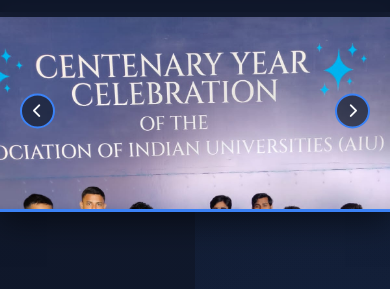
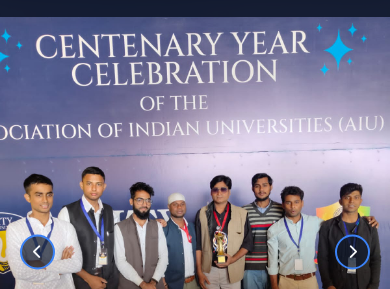
Before and after one commit to MohammadSahilshaikh/MD-RAHIL-SHAIKH, a plain HTML site: page index.html in a window 390 px wide. Shown: the part 68-357 px from the top of the page. Drawn offline with Linux system fonts and the light colour scheme; grey boxes are pictures that could not be loaded.

Commit message:
Optimized Hero Slider CSS: used height auto and object-fit cover for better scaling across all devices

```diff
--- a/index.html
+++ b/index.html
@@ -469,7 +469,9 @@
         /* ======= SLIDER SECTION (TOP) ======= */
         .top-slider {
             width: 100%;
-            height: 550px;
+            height: auto; /* Scaling automatically */
+            min-height: 400px; /* Ensures visible area if images load slowly */
+            max-height: 90vh; /* Limits height on very large screens */
             position: relative;
             overflow: hidden;
             margin-top: 70px;
@@ -482,22 +484,24 @@
 
         .slider-track {
             display: flex;
-            height: 100%;
             transition: transform 0.5s ease-in-out;
             width: 100%;
         }
 
         .slider-slide {
             min-width: 100%;
-            height: 100%;
             position: relative;
+            display: flex;
+            justify-content: center;
+            align-items: center;
         }
 
         .slider-img {
             width: 100%;
-            height: 100%;
-            object-fit: cover;
-            object-position: top;
+            height: auto; /* Scales proportionally */
+            max-height: 90vh;
+            object-fit: cover; /* Fills container while maintaining quality */
+            object-position: center; /* Centers the focus for better cropping if necessary */
         }
 
         .slider-btn {
@@ -535,7 +539,7 @@
 
         @media (max-width: 768px) {
             .top-slider {
-                height: 250px;
+                min-height: 300px;
                 margin-top: 80px;
             }
 
@@ -548,7 +552,8 @@
 
         @media (max-width: 480px) {
             .top-slider {
-                height: 200px;
+                min-height: 200px;
+                margin-top: 60px;
             }
 
             .slider-btn {
```
